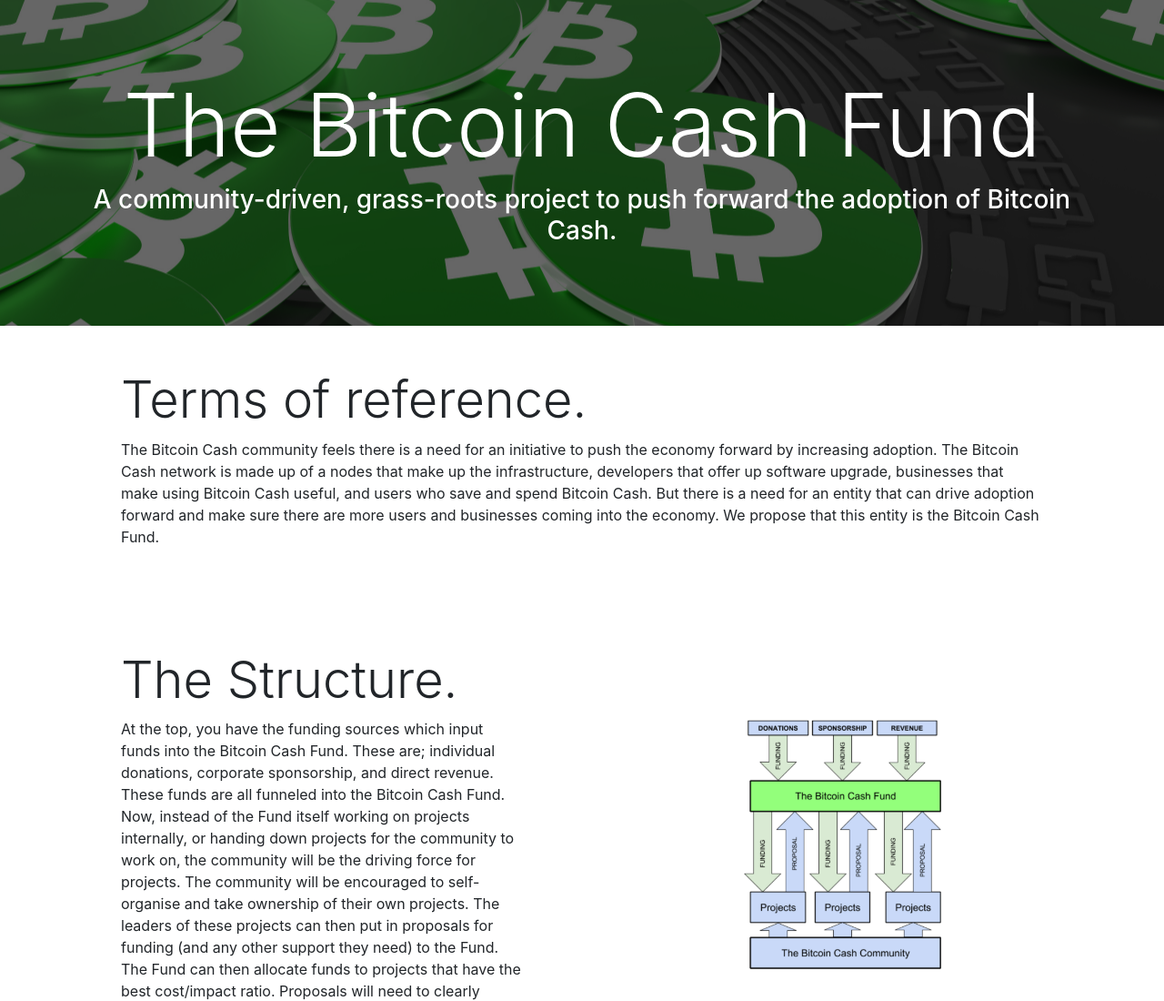
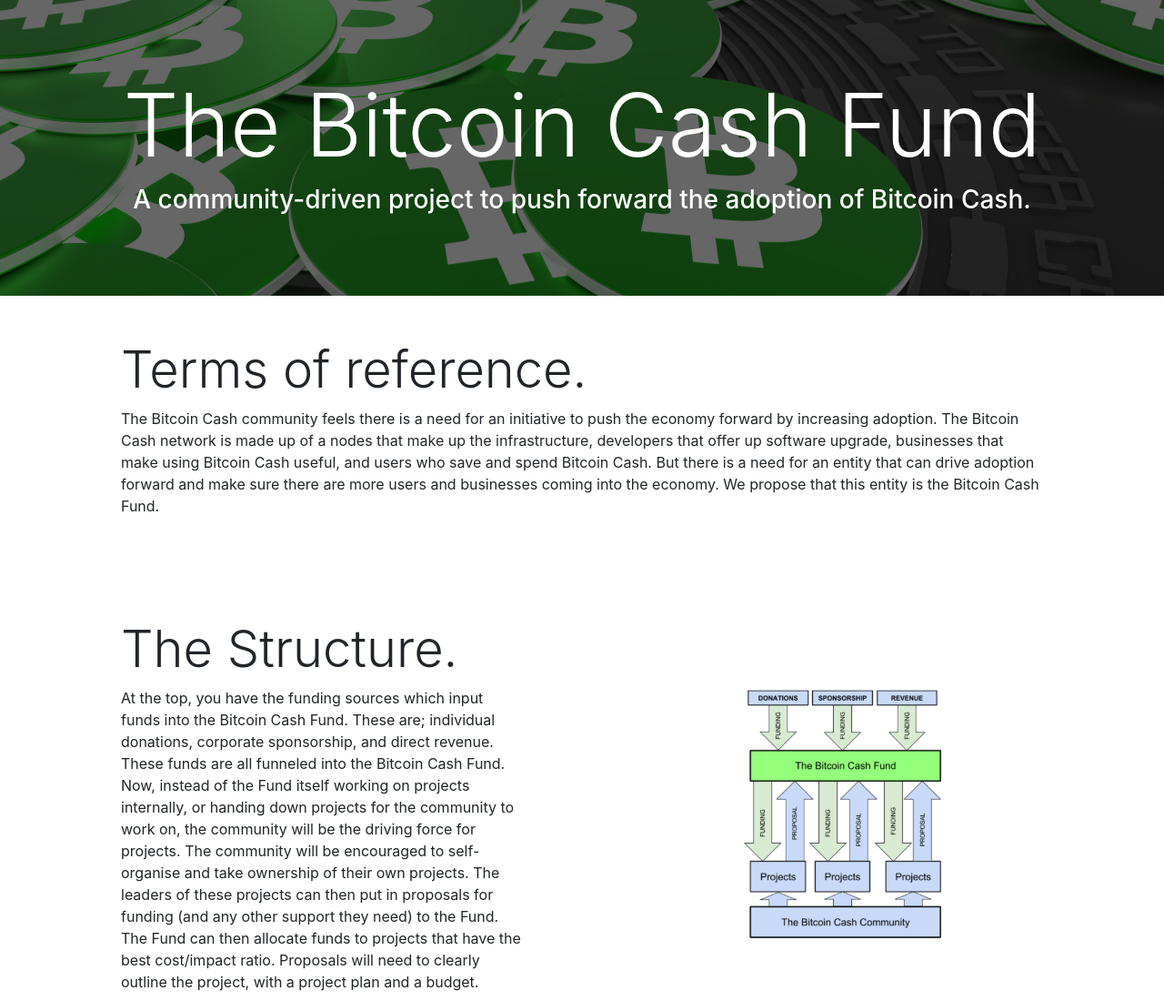
Before and after one commit to pekatete/cashfund, a website: page index.html in a window 1280 px wide. Shown: the top 1100 px of the page at 91% size. Drawn offline with Linux system fonts and the light colour scheme.

```diff
--- a/index.html
+++ b/index.html
@@ -52,7 +52,7 @@
       <div class="overlay">
         <div class="container">
           <h1 class="display-1 text-white">The Bitcoin Cash Fund</h1>
-          <h3 class="display-5 text-white">A community-driven, grass-roots project to push forward the adoption of Bitcoin Cash.</h3>
+          <h3 class="display-5 text-white">A community-driven project to push forward the adoption of Bitcoin Cash.</h3>
         </div>
       </div>
     </header>
```
Also changed, not shown: README.md, images/cashfundpreview.png (added), 1 other file.
